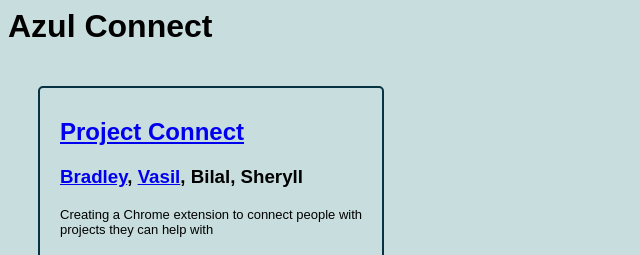
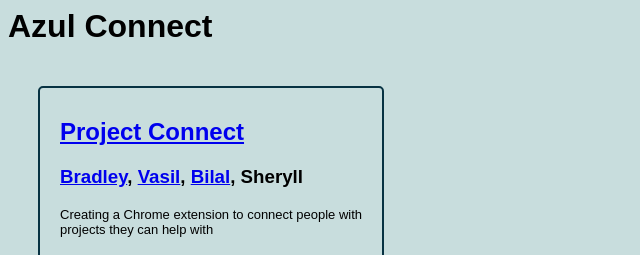
Before and after one commit to IntrixTheName/Error404, a browser extension: page azul.html in a window 1280 px wide. Shown: the top 255 px of the page, 0-640 px from the left. Drawn offline with Linux system fonts and the light colour scheme.

Commit message:
Update azul.html

```diff
--- a/azul.html
+++ b/azul.html
@@ -61,7 +61,7 @@
             <li>
                 <!-- Vasil: Figured out how to open a new tab with a link!  target="_blank" -->
                 <h2><a href="/project_connect.html" target="_blank">Project Connect</a></h2>
-                <h3><a href="mailto:bpwalby7143@eagle.fgcu.edu">Bradley</a>, <a href="mailto:vtivanoviii5757@eagle.fgcu.edu">Vasil</a>, Bilal, Sheryll</h3>
+                <h3><a href="mailto:bpwalby7143@eagle.fgcu.edu">Bradley</a>, <a href="mailto:vtivanoviii5757@eagle.fgcu.edu">Vasil</a>, <a href="mailto:bdogutas4562@eagle.fgcu.edu">Bilal</a>, Sheryll</h3>
                 <p>Creating a Chrome extension to connect people with projects they can help with</p>
             </li>
 
```
